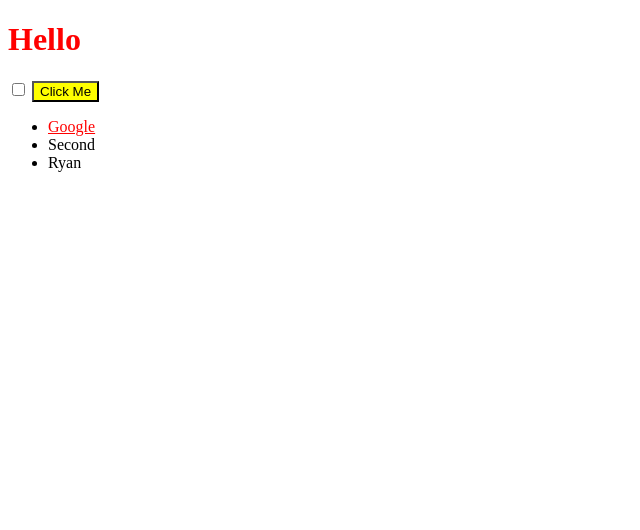
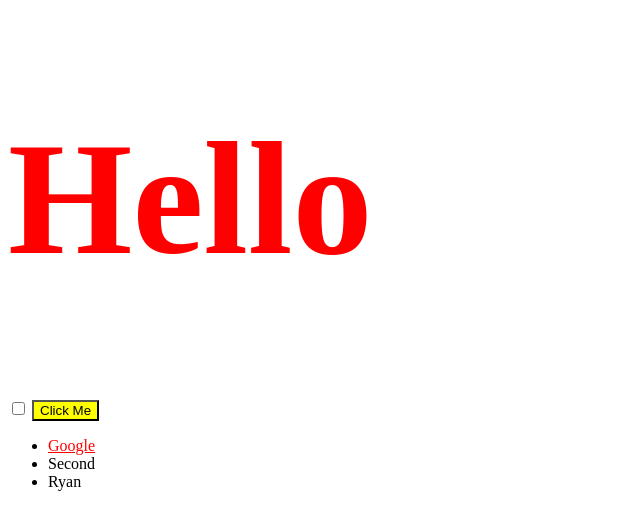
Before and after one commit to ryantpham/javascript-foundations, a plain HTML site: page dom-challenge-starting-files/index.html in a window 1280 px wide. Shown: the whole page, without its empty margins (0-640 px from the left). Drawn offline with Linux system fonts and the light colour scheme.

```diff
--- a/dom-challenge-starting-files/index.js
+++ b/dom-challenge-starting-files/index.js
@@ -2,3 +2,5 @@ document.querySelector("ul").lastElementChild.innerHTML = "Ryan";
 
 document.querySelector(".list a").style.color = "red";
 document.querySelector("button").style.backgroundColor = "yellow";
+document.querySelector("h1").classList.add("huge");
+//document.querySelector("a").setAttribute("href","www.bing.com")
--- a/dom-challenge-starting-files/styles.css
+++ b/dom-challenge-starting-files/styles.css
@@ -1,3 +1,7 @@
 h1 {
   color: red;
 }
+
+.huge {
+  font-size: 10rem;
+}
```
